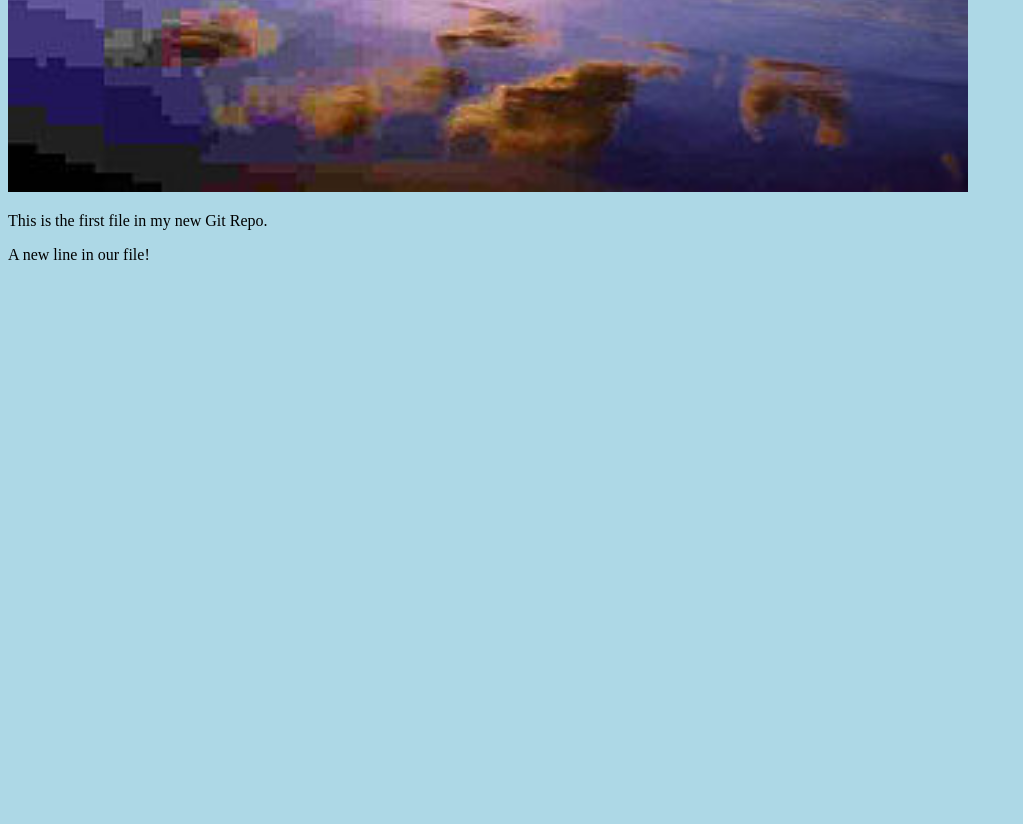
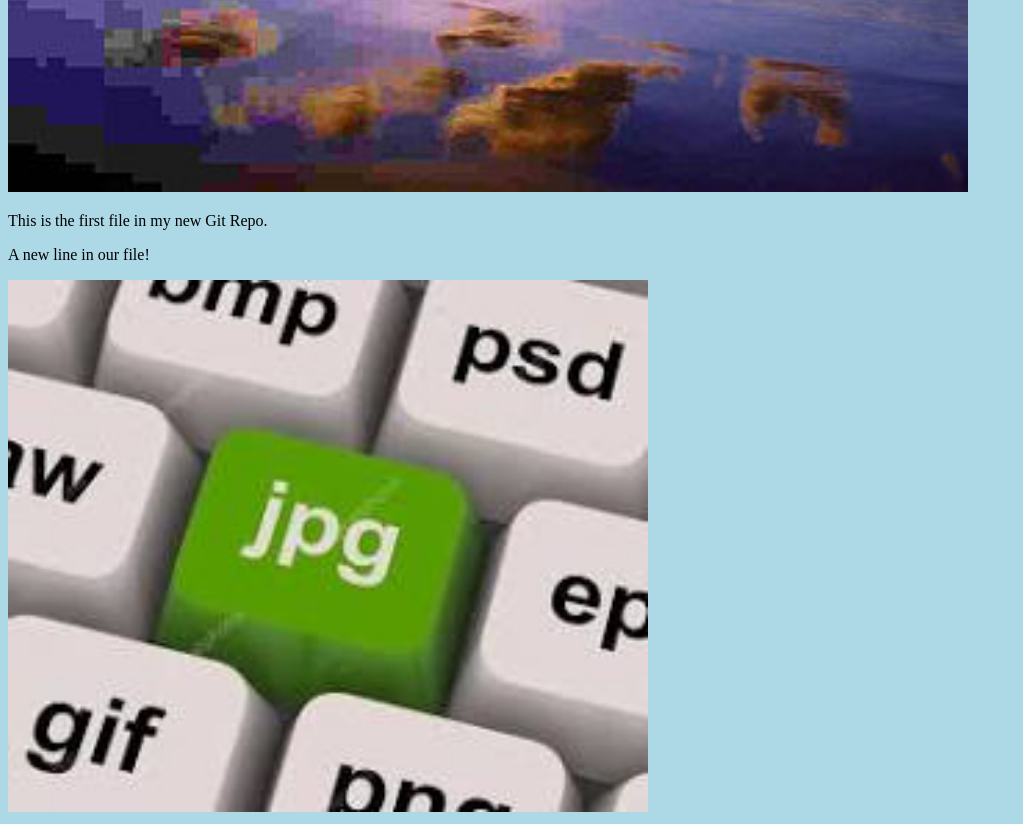
Before and after one commit to lscutelxx/hello-world, a plain HTML site: page index.html in a window 1280 px wide. Shown: the part 609-1433 px from the top of the page, without its empty margins (0-1023 px from the left). Before the commit the page ends 889 px from the top, so only its background shows below. Drawn offline with Linux system fonts and the light colour scheme.

Commit message:
added new image

```diff
--- a/index.html
+++ b/index.html
@@ -7,11 +7,14 @@
 <body>
 
     <h1>Hello world!</h1>
-    <div><img src="img_hello_world.jpg" alt="Hello World from Space"
-        style="width:100%;max-width:960px">
+    <div>
+        <img src="img_hello_world.jpg" alt="Hello World from Space" style="width:100%;max-width:960px">
     </div>
     <p>This is the first file in my new Git Repo.</p>
     <p>A new line in our file!</p>
+    <div>
+        <img src="img_hello_git.jpg" alt="Hello Git" style="width:100%;max-width:640px">
+    </div>
 
 </body>
 </html>
```
Also changed, not shown: img_hello_git.jpg (added).
